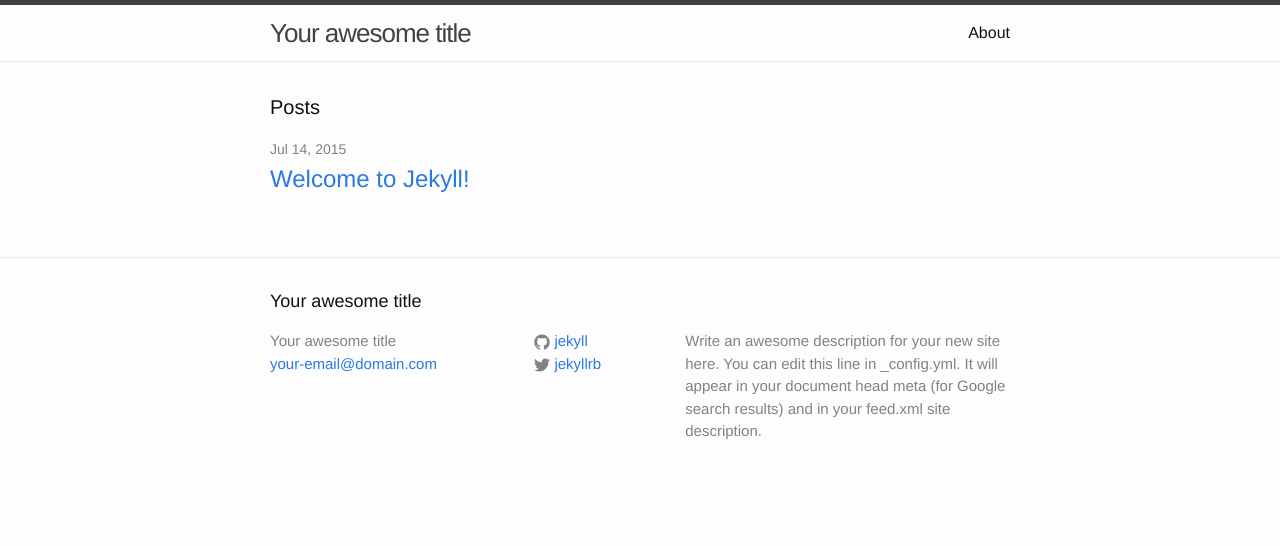
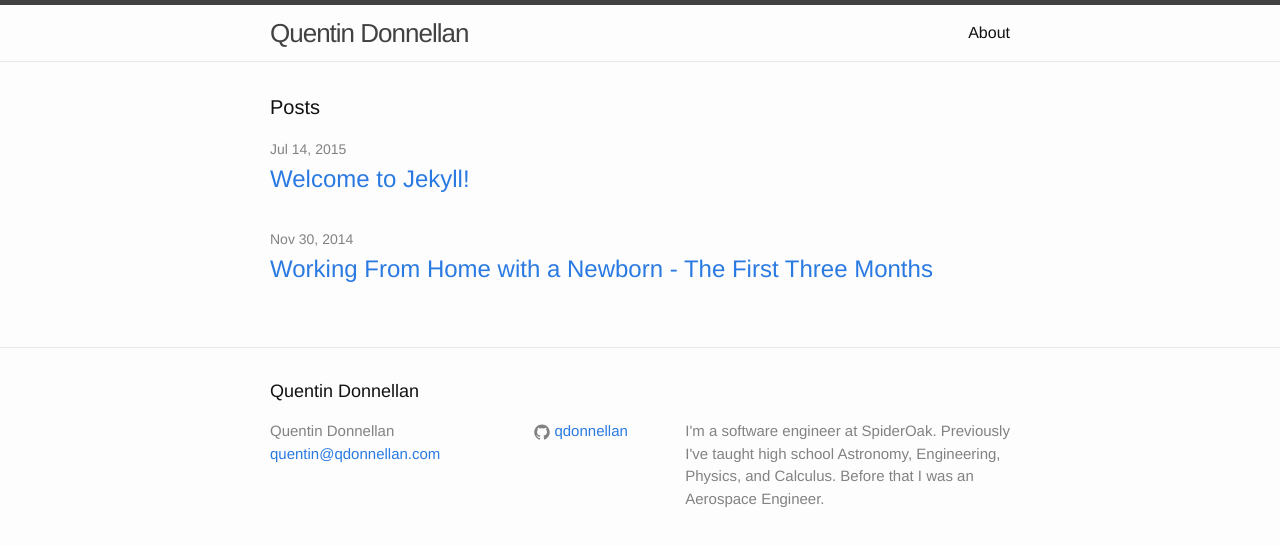
Before and after one commit to qdonnellan/qdonnellan.github.io, a Jekyll site: the page built from index.html, in a window 1280 px wide. Shown: the top 546 px of the page. Built offline with Jekyll 4.4.1, drawn with Linux system fonts in a browser that asks for light colours; some of the changed lines change nothing that is shown.

Commit message:
tweaking some things, adding an old blog post

```diff
--- a/_config.yml
+++ b/_config.yml
@@ -1,14 +1,13 @@
 # Site settings
-title: Your awesome title
-email: your-email@domain.com
-description: > # this means to ignore newlines until "baseurl:"
-  Write an awesome description for your new site here. You can edit this
-  line in _config.yml. It will appear in your document head meta (for
-  Google search results) and in your feed.xml site description.
+title: Quentin Donnellan
+email: quentin@qdonnellan.com
+description: >
+  I'm a software engineer at SpiderOak. Previously I've taught high school
+  Astronomy, Engineering, Physics, and Calculus. Before that I was an Aerospace
+  Engineer.
 baseurl: "" # the subpath of your site, e.g. /blog/
-url: "http://yourdomain.com" # the base hostname & protocol for your site
-twitter_username: jekyllrb
-github_username:  jekyll
+url: "http://qdonnellan.github.io" # the base hostname & protocol for your site
+github_username:  qdonnellan
 
 # Build settings
 markdown: kramdown
--- /dev/null
+++ b/_posts/2014-11-30-working-from-home-with-a-newborn-the-first-three-months.md
@@ -0,0 +1,78 @@
+---
+layout: post
+title:  "Working From Home with a Newborn - The First Three Months"
+date:   2014-11-30 08:00:00
+categories: jekyll update
+---
+
+
+Last November my wife and I discovered that we were pregnant with our first child; the following February I decided to leave my job as a high school teacher to pursue my new passion of working as a software developer in the education field. Ideally this job would allow me to raise a child while working from the house. I accepted a "remote" position at the end of March that year and began working full-time from my home office in June as an engineer at [Burke Software and Consulting](http://www.burkesoftware.com). By this time we were 3 months away from meeting our son and I was quite nervous about working from home and filling the stay-at-hom dad shoes. Since that time I've worked hard to constuct and execute a plan that has been largely successful for me, though I'm sure it will be an indefinite experiment in parenting. Recently I began searching for stories of people who were, like me, stay-at-home parents and remote software engineers. Surprisingly, my search went largely unsatisfied. Thus, I decided that writing about my success and failure as a combo developer/dad could be useful to the next guy/gal who picks up this path.
+
+## Staying Healthy
+
+I've haven't been a particularly healthy person, in fact I'm squarely in the "overweight" camp with a lifelong committment to asthma and a couple college-age injuries that have successfully (mentally) sidelined me for years. At some point during my wife's pregnancy I just became very aware that my own health would be a model to my young son and that working from home I could quickly establish a particularly unhealthy routine that could start affecting my son's health (or - that was the reasoning that finally pushed me to becoming better on this front).
+
+In June (2 months before birth) I purchased a weight-lifting set: bench, weights, rack, and a bar. In early July my wife and I cancelled our gym memberships at the local gym (we had gone maybe 5 times since New Years) and I started my home routine using the [Stronglifts 5x5](http://www.stronglifts.com) workout. I am happy to say that since July, with the exception of a week of family vacation, I've lifted weights 3 times a week every week. This has been the most consistent routine I've been on since at least my college days, and is personally quite impressive since I've never seriously lifted weights before.
+
+Stonglifts works particularly well for me because I don't have to leave the house, it doesn't take that much time to complete (about an hour each workout), and it's easy to see results after only a few weeks which makes is convincing to keep using.
+
+I am very glad to have started Stronglifts well before the baby arrived as I was able to establish several weeks of successful increase which somewhat *addicted* me to working out. When we got home from the hospital that first day, I was very conscious of needing to get my workout in for the day; I don't think that pressure would have existed if I dedcided to start working out after the baby was born.
+
+When my wife's maternity leave expired, working out became a lot more complicated. Unexpectedly, squats were much more difficult because I had been carrying the baby in my wrap much of the day, and I had transistioned to a standing desk (more on that below). Also, the baby typically slept only for the first half of the workout and it's been quite the mental task to focus on lifting heavy weights while the baby is making noises a few feet away.
+
+Overall, it's been very helpful to have an hour every 3 days to anchor the schedule of my week. Most things during the week are all over the place time-wise, but my workout has been a nice constant. Additionally, having several months of squats under my belt has almost certainly helped me to carry the baby for longer duration and to transition to a standing desk without much pain. My back, which before ached whenever I slept, has been pain-free during the night. I've read that lifting weights increases endurance, and while I still feel exhausted after raising this little munchkin (and there exists no control against which to compare my exhaustion), I do believe that having a consistent workout routine has helped me to stay up and be mentally sharp throughout the day.
+
+I have also recently started a high-fat, low-carb diet which has worked for me in the past; I'll write more on the success or failure of that in a followup piece.
+
+## Scheduling Sanity
+
+In the first month of baby being home, we had literally no consistent schedule. Some nights the baby would wake up at 9pm, 12am, 2am, 3am, 6am, and so forth - that could continue for several consecutive days. Some nights he would sleep for *5 straight hours*!!! Those nights were like heaven, but looking back I think there we probably 3 or 4 during the entire first month.
+
+During this time of schedule insanity, my wife was at home on her maternity leave and I was generally not affected by baby's sleeping inconsistencies. My work day started at 9am and I was finished at about 4pm. Some nights I couldn't fall asleep so I jumped back online and pushed changes to our servers or completed some critical tasks that were due in the morning. Honestly, *I have no idea how a single parent could work through this first month without leave* and I certainly would not have been able to keep a remote job active without the tremendous help from my wife.
+
+The second month was a bit less crazy, but since my wife was still at home I didn't think about preparing the baby to be on a more consistent schedule. As the third month of his life began, and my wife's maternity leave was coming to an abrupt end, we started frenetically planning for a more rigid schedule.
+
+In the end, this is what we came up with for the baby's schedule during the third month:
+
+- 9pm - baby goes to sleep
+- 6am - feed baby
+- 7am - naptime
+- 9am - feed baby
+- 10am - naptime
+- 12pm - feed baby
+- 3pm - feed baby
+- 5pm - mommy comes home!
+
+For my part, I needed to create a schedule that would be compatible with the above, so this is what we came up with:
+
+- Between 5am and 5pm, try to get 6 hours of work completed
+- 10am - workout on Monday, Wednesday, Friday; cleaning otherwise
+- Between 5pm and 8pm, **do absolutely no work related stuff and play with family**
+- After 8pm - complete any work hours/projects not finished during the day
+
+You'll notice that my schedule is a lot less rigid than baby's schedule which makes sense to me: it's hard to reconcile two very rigid routines. The concept of working 12hrs to get 6hrs complete sounds feasible to me, and for the most part I've been successful at that. It's important to note that this is only compatible with my current job because my employer is OK with flexibile work hours. I believe that raising a child on a strict 9-to-5 schedule would be likely impossible for me.
+
+The idea of not doing any work between 5 and 8 I stole from the blog post [Y-Combinator, A Two Year Old, and a Pregnant Wife](http://tiempoapp.com/y-combinator-a-two-year-old-and-a-pregnant-wife) by Tad Milburn. On days where I have many hours left to complete at 5pm, this is particularly important because I need a break to refresh my brain and more importantly my wife doesn't need to experience the "my husband values work more than me" feeling. I also want to avoid the situation where when my wife comes home after a long day of work (she's also a high school teacher) I hand off the baby with a *hey I need to get stuff done so it's your turn to take care of him* attitude. By scheduling play time I've avoided these bad things so far.
+
+I'm sure this schedule will have to be tweaked as baby grows older, but for the third month it was worked surprisingly well.
+
+## Standing, Lots of Standing
+As it turns out, your baby has some quirks that are virtually impossible for the first time parent to predict or preempt. One of those quirks for our baby is the simple fact that *he refuses to be held while you are sitting*. I'd love to know if other parents experience this as well - basically if we are holding him and he is not feeding, he will just go crazy if we are sitting down.
+
+Before I discovered this I had an awesome plan of putting him in my Moby Wrap, sitting down at my desk while he peacefully slept the hours away, and working on my engineering projects from the comfort of my chair. Obviously, a baby who doesn't want you to sit will destroy this plan!
+
+I'm actually quite fortunate that this behavior of his comes after several months of doing squats and deadlifts; my back was in much better shape that it otherwise would have been, and I think the transition from sitting most of the day to standing would have been very difficult for me without a recent history of working out.
+
+Essentially I don't sit at all during the day except for the 45 minutes or so of accumulated feeding time. Of course, my desk had to be transformed into a sort of standing compatible desk. I recently read on Hacker News about IKEA's [affordable adjustable standing desk](https://news.ycombinator.com/item?id=8552613), but at nearly $500 this desk is definitely *not affordable for me*. Instead, I conscripted an old set of Encyclopedia Britannica that I picked up at Half Price books many years ago: I've got a stack of encyclopedias under my monitor and a stack under my Macbook Air. A small foot-tall box under a cheap keyboard completes the setup, and I must say that is works well for me.
+
+The first week of standing all day long was exhausting, even with several months of working out. Also, my workouts that week (particularly squats) were much more difficult. However, baby loves being held while I stand, which translates to more workable hours in the day, and a less frustrated me in the afternoon.
+
+## Optimizing/Combining Tasks
+One of the lessons I've learned recently which has resulted in a huge boost in productivity is to optimize *passive* time I spend with baby. For example, I consider feeding the baby a passive task - I'm literally just standing there while he stares at our ceiling fan and slowly drifts into a food coma. This time consumes approximately 45 minutes to 1 hour each day and I've come to appreciate it as a perfect opportunity to listen to a podcast, read an article, or watch a tutorial video. (I've actually been able to digest a whole lot of [Patrick McKenzie](http://www.kalzumeus.com/) in this manner, a goal I've been reaching at for a while now).
+
+It's important to note here that I don't actually subscribe to the concept of "multitasking", that someone can perform two *non-passive* tasks with skill simultaneously. Thus, I've been careful to overlap only passive baby tasks. If I turned on a podcast while I was changing a diaper I'd either completely miss important points in the audio or something much worse will happen to my changing table!
+
+## Closing thoughts
+More than anything it's been incredibly rewarding to be able to look down at my baby boy any hour during the day. I was once nervious about his crying or noise-making being a distraction to me but I've found that these distractions help me from becoming bogged down in mind-numbing bugs. Though I haven't been explicitly tracking my internet behavior, I am certain that I spend much less time surfing/reading useless stuff/generally wasting time on the internet, because those ineffecient activities have been supplanted by the very rewarding task of raising a child.
+
+Obviously, I would not have made it this far without an incredibly supporting and loving wife to whom I owe all my success. I must also thank [David Burke](http://davidmburke.com/) who still sends me a paycheck every two weeks - it definitely takes a flexible employer to pull off some huge task like this one.
```
Also changed, not shown: _posts/2015-07-14-welcome-to-jekyll.md (renamed from _posts/2015-07-14-welcome-to-jekyll.markdown).
